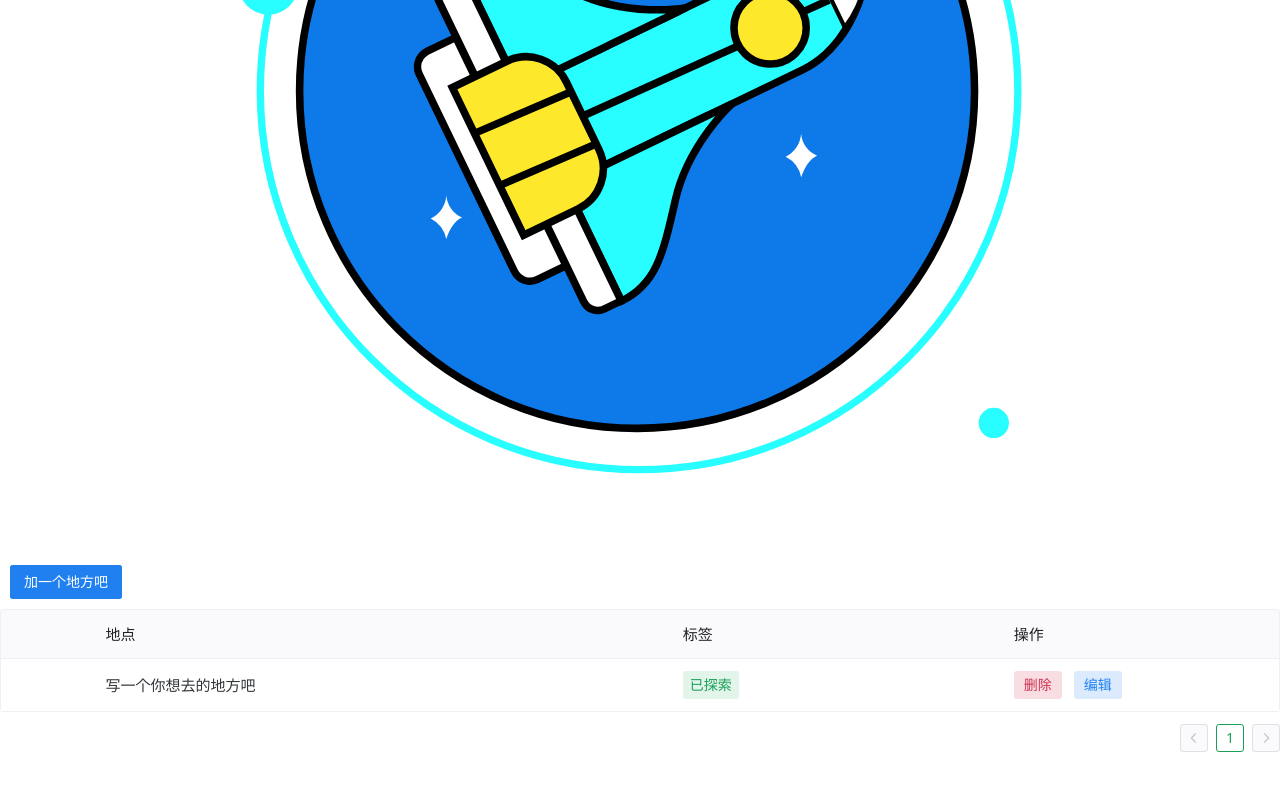
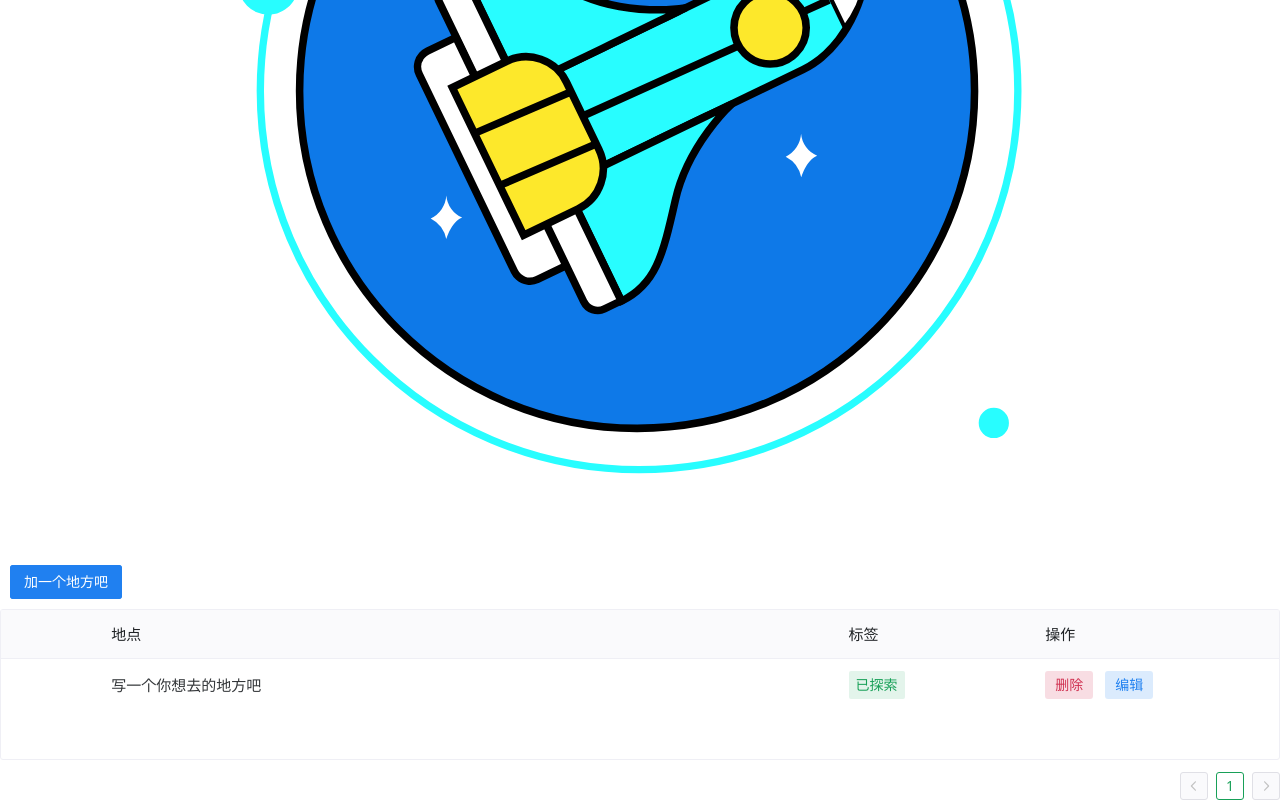
Before and after one commit to koala0018/choujiang-front, a Vue app in the folder whereToPlay/: page /#/ in a window 1280 px wide. Shown: the part 449-1249 px from the top of the page. Before the commit the page ends 1201 px from the top, so only its background shows below. Built offline with nearby package versions, Linux system fonts and the light colour scheme; some icons are missing; what vue-kinesis would draw is missing.

Commit message:
2023-7-26 分页，删除优化

```diff
--- a/whereToPlay/src/views/table/index.vue
+++ b/whereToPlay/src/views/table/index.vue
@@ -3,6 +3,7 @@ import {h, onMounted, reactive} from "vue";
 import { NTag, NButton,NSpace,useMessage } from "naive-ui";
 
 const message = useMessage()
+document.title = '我们去哪耍~~'
 const columns = () => {
   return [
     {
@@ -62,14 +63,19 @@ const columns = () => {
   ];
 };
 const data = reactive([])
-
+const selectedRow = reactive({
+  id: null,
+  address: "",
+  tags: []
+})
 const newPlaceData = reactive({
   id: null,
   address: "",
   tags: []
 })
 const pagination = reactive({
-  pageSize: 10
+  pageSize: 4,
+
 })
 const pageData = reactive({
   dialogVisible: false,
@@ -83,12 +89,14 @@ const clickUpdate = ()=>{
 }
 
 const clickDelete = (row)=>{
-  // pageData.dialogVisible = true;
-  const newArr = data.filter(item => item.address!==row.address);
+  pageData.dialogVisible = true;
+  selectedRow.address = row.address;
+}
+const confirmDelete = ()=>{
+  const newArr = data.filter(item => item.address!==selectedRow.address);
   localStorage.setItem('myData', JSON.stringify(newArr));
   refresh()
 }
-
 const submit = ()=> {
   if (newPlaceData.address) {
     if (newPlaceData.tags.length === 0) {
@@ -98,7 +106,6 @@ const submit = ()=> {
     temp.push(newPlaceData)
     localStorage.setItem('myData', JSON.stringify(temp));
     refresh();
-    console.log()
     pageData.cardVisible = false;
   }
 }
@@ -143,6 +150,9 @@ onMounted(()=>{
     <div class="space-empty"></div>
     <div class="space-table">
       <n-data-table
+          flex-
+          min-height="100px"
+          max-height="340px"
           size="large"
           :columns="columns()"
           :data="data"
@@ -151,16 +161,16 @@ onMounted(()=>{
     </div>
     <div class="space-empty"></div>
 
-<!--  <n-modal-->
-<!--      v-model:show="pageData.dialogVisible"-->
-<!--      type="info"-->
-<!--      preset="dialog"-->
-<!--      title="确认删除"-->
-<!--      content="你确认?"-->
-<!--      positive-text="确认"-->
-<!--      negative-text="算了"-->
-<!--      @positive-click="confirmDelete"-->
-<!--  />-->
+  <n-modal
+      v-model:show="pageData.dialogVisible"
+      type="info"
+      preset="dialog"
+      title="确认删除"
+      content="删除会删除所有地点完全一样的记录"
+      positive-text="确认"
+      negative-text="算了"
+      @positive-click="confirmDelete"
+  />
   <n-modal
       v-model:show="pageData.cardVisible"
       class="custom-card"
```
